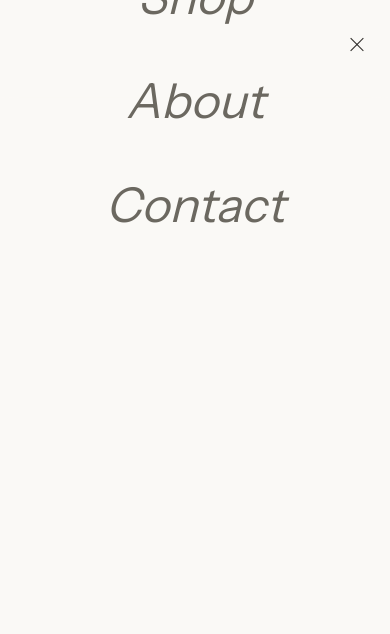
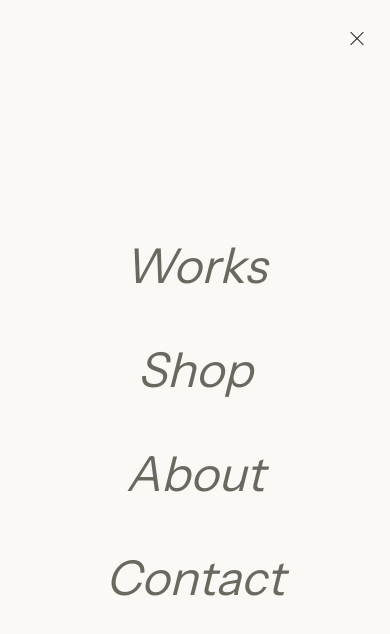
Before and after one commit to lhabiastudio/sara-lan-portfolio, a Next.js app: page /contact in a window 390 px wide. Both pictures are taken after a click on the button "Open Menu". Shown: the top 634 px of the page. Built offline with nearby package versions, Linux system fonts and the light colour scheme.

Commit message:
fix: hamburger overlay portal and z-index

```diff
--- a/components/Nav.tsx
+++ b/components/Nav.tsx
@@ -1,6 +1,7 @@
 "use client";
 
 import { useState, useEffect, useRef } from "react";
+import { createPortal } from "react-dom";
 import Link from "next/link";
 import { usePathname } from "next/navigation";
 import gsap from "gsap";
@@ -15,6 +16,11 @@ export default function Nav() {
   const linksRef = useRef<(HTMLAnchorElement | null)[]>([]);
   const overlayLinksRef = useRef<(HTMLAnchorElement | null)[]>([]);
   const overlayRef = useRef<HTMLDivElement>(null);
+  const [mounted, setMounted] = useState(false);
+
+  useEffect(() => {
+    setMounted(true);
+  }, []);
 
   const isProjectPage =
     pathname !== "/" &&
@@ -177,16 +183,35 @@ export default function Nav() {
         </button>
       </div>
 
-      {/* Full-screen Overlay */}
-      {isMenuOpen && (
+      {/* Full-screen Overlay (Portal) */}
+      {isMenuOpen && mounted && createPortal(
         <div
           ref={overlayRef}
-          className="fixed inset-0 z-[200] bg-[var(--color-paper)] flex flex-col items-center justify-center"
+          className="bg-[var(--color-paper)]"
+          style={{
+            position: 'fixed',
+            top: 0,
+            left: 0,
+            right: 0,
+            bottom: 0,
+            width: '100%',
+            height: '100dvh',
+            zIndex: 9000,
+            display: 'flex',
+            flexDirection: 'column',
+            justifyContent: 'center',
+            alignItems: 'center',
+          }}
         >
           {/* Close Button */}
           <button
             onClick={closeMenu}
-            className="absolute top-[2.2rem] right-[var(--padding-x)] w-[18px] h-[18px] flex items-center justify-center"
+            className="w-[18px] h-[18px] flex items-center justify-center"
+            style={{
+              position: 'absolute',
+              top: 'max(env(safe-area-inset-top), 1.8rem)',
+              right: 'var(--padding-x)',
+            }}
             data-cursor="project"
             aria-label="Close Menu"
           >
@@ -235,7 +260,8 @@ export default function Nav() {
               Contact
             </Link>
           </div>
-        </div>
+        </div>,
+        document.body
       )}
     </nav>
   );
```
